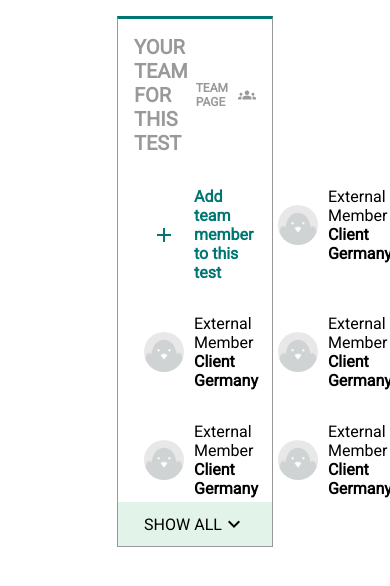
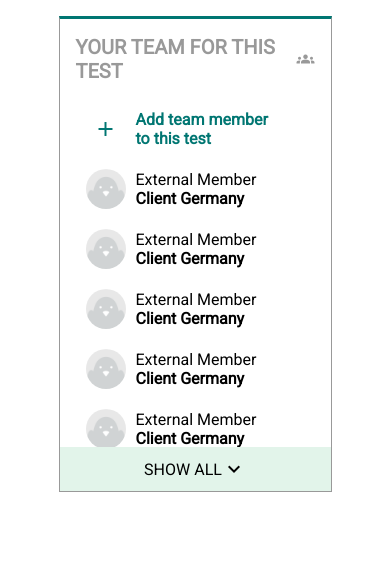
Before and after one commit to moh-2332/testbird, a React (Create React App) app: page / in a window 390 px wide. Shown: the top 586 px of the page. Built offline with nearby package versions, Linux system fonts and the light colour scheme.

Commit message:
Adding some responsive css codes

```diff
--- a/src/App.css
+++ b/src/App.css
@@ -1,4 +1,10 @@
 .App {
-  width: 40%;
+  width: 50%;
   margin: 1rem auto;
 }
+
+@media screen and (max-width: 896px) {
+  .App {
+    width: 70%;
+  }
+}
--- a/src/components/TeamManagement/styles.module.scss
+++ b/src/components/TeamManagement/styles.module.scss
@@ -87,3 +87,27 @@
     cursor: pointer;
   }
 }
+
+
+@media screen and (max-width: 768px) {
+  .container {
+
+    .header {
+      a {
+        .title {
+          display: none;
+        }
+      }
+    }
+
+    .cards {
+      display: grid;
+      grid-template-columns: 1fr;
+
+      .card-content {
+        padding: 10px;
+      }
+
+    }
+  }
+}
```
